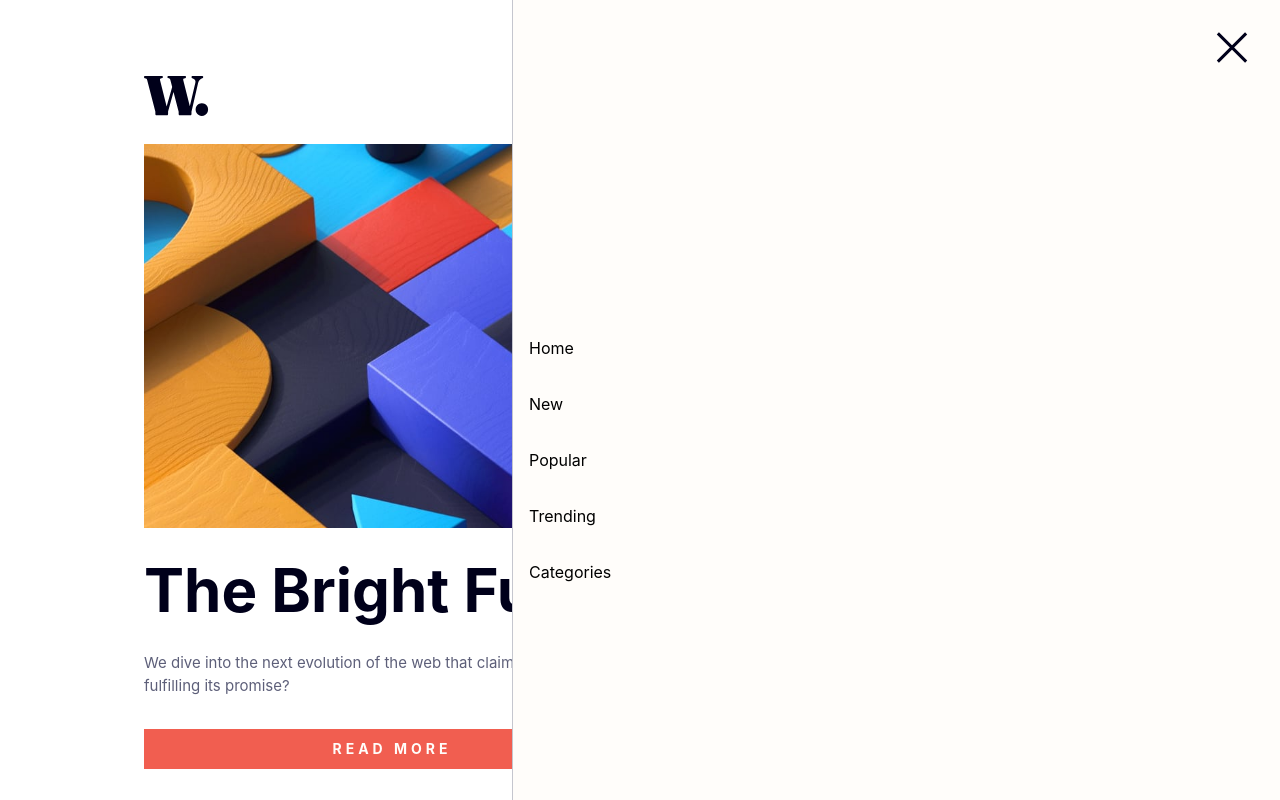
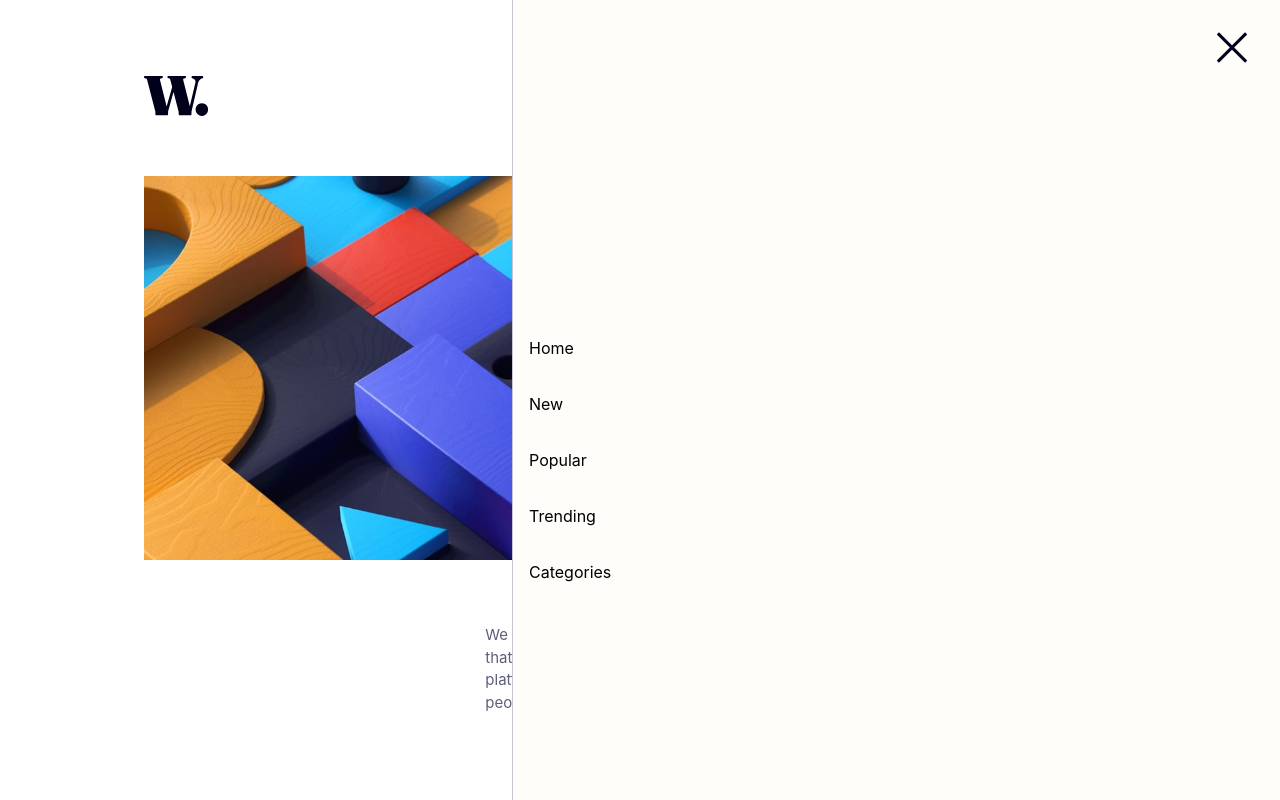
Before and after one commit to f1x3d49/frontendmentor-news, a React (Create React App) app in the folder frontend/: page / in a window 1280 px wide. Built offline with nearby package versions, Linux system fonts and the light colour scheme.

Commit message:
working on the responsiveness

```diff
--- a/frontend/src/App.js
+++ b/frontend/src/App.js
@@ -1,18 +1,22 @@
+import ArticleComponent from "./components/ArticleComponent";
 import Navbar from "./components/Navbar";
 import NewsComponent from "./components/NewsComponent";
+import retropc from "./images/image-retro-pcs.jpg";
+import gaminggrowth from "./images/image-gaming-growth.jpg";
+import toplaptops from "./images/image-top-laptops.jpg";
 
 function App() {
   return (
-    <div className="overflow-x-hidden md:overlfow-hidden w-screen h-screen font-inter px-5 py-8 md:px-36 md:py-12">
+    <div className="overflow-x-hidden md:grid md:grid-cols-3 md:gap-8 md:overlfow-hidden w-screen h-screen font-inter px-5 py-8 md:px-36 md:py-12">
       <Navbar />
-      <div className="w-full h-96 bg-mobile-image bg-cover md:bg-desktop-image"></div>
+      <div className="w-full h-96 bg-mobile-image bg-cover md:bg-desktop-image md:col-span-2"></div>
 
       <div className="w-full h-auto mt-8">
-        <h1 className="text-6xl font-bold text-[#00001a] whitespace-pre-wrap">
+        <h1 className="text-6xl font-bold text-[#00001a] whitespace-pre-wrap md:col-start-1 md:col-span-1">
           The Bright Future of Web 3.0?
         </h1>
       </div>
-      <div className="mt-8 text-[15px] text-[#5d5f79]">
+      <div className="mt-8 text-[15px] text-[#5d5f79] md:col-start-2 md:col-span-1">
         <p>
           We dive into the next evolution of the web that claims to put the
           power of the platforms back into the hands of the people. But is it
@@ -20,10 +24,28 @@ function App() {
         </p>
       </div>
       {/* READ MORE Button*/}
-      <button className="w-1/2 h-10 bg-[#f15e50] mt-8 text-sm font-bold text-[#fffdfa] tracking-[.25rem]">
+      <button className="w-1/2 h-10 bg-[#f15e50] hover:bg-[#00001a] mt-8 text-sm font-bold text-[#fffdfa] tracking-[.25rem]">
         READ MORE
       </button>
       <NewsComponent />
+      <ArticleComponent
+        image={retropc}
+        number="01"
+        title="Reviving Retro PCs"
+        content="What happens when old PCs are given modern upgrades?"
+      />
+      <ArticleComponent
+        image={gaminggrowth}
+        number="02"
+        title="Top 10 Laptops of 2022"
+        content="Our best picks for various needs and budgets."
+      />
+      <ArticleComponent
+        image={toplaptops}
+        number="03"
+        title="The Growth of Gaming"
+        content="How the pandemic has sparked fresh opportunities."
+      />
     </div>
   );
 }
--- /dev/null
+++ b/frontend/src/components/ArticleComponent.js
@@ -0,0 +1,16 @@
+import React from "react";
+
+const ArticleComponent = ({ image, number, title, content }) => {
+  return (
+    <div className="flex gap-4 mt-8 hover:cursor-pointer w-full h-1/6 ">
+      <img src={image} alt={`img ${number}`} />
+      <div className="flex flex-col gap-1">
+        <h1 className="text-2xl font-bold text-[#c5c6ce]">{number}</h1>
+        <h2 className="text-lg font-bold text-[#00001a]">{title}</h2>
+        <p className="text-sm text-[#5d5f79]">{content}</p>
+      </div>
+    </div>
+  );
+};
+
+export default ArticleComponent;
--- a/frontend/src/components/Navbar.js
+++ b/frontend/src/components/Navbar.js
@@ -12,7 +12,7 @@ const Navbar = () => {
   };
 
   return (
-    <div className="flex justify-between items-center h-24 max-w-[1440px]">
+    <div className="flex justify-between items-center h-24 max-w-[1440px] md:col-span-3">
       <img src={Logo} alt="logo-img" />
       <ul className=" text-[#5d5f79] hidden md:flex">
         <li className="p-6">Home</li>
--- a/frontend/src/components/NewsComponent.js
+++ b/frontend/src/components/NewsComponent.js
@@ -2,7 +2,7 @@ import React from "react";
 
 const NewsComponent = () => {
   return (
-    <div className="flex flex-col gap-8 p-5 mt-8 max-w-auto h-auto bg-[#00001a]">
+    <div className="flex flex-col gap-8 p-5 mt-8 max-w-auto h-auto bg-[#00001a] md:col-span-1 md:col-start-3">
       <h1 className="text-3xl text-[#e9ab53] font-bold">New</h1>
       <div className="border-b border-b-[#5d5f79]">
         <h1 className="text-lg text-[#fffdfa] font-bold">
```
